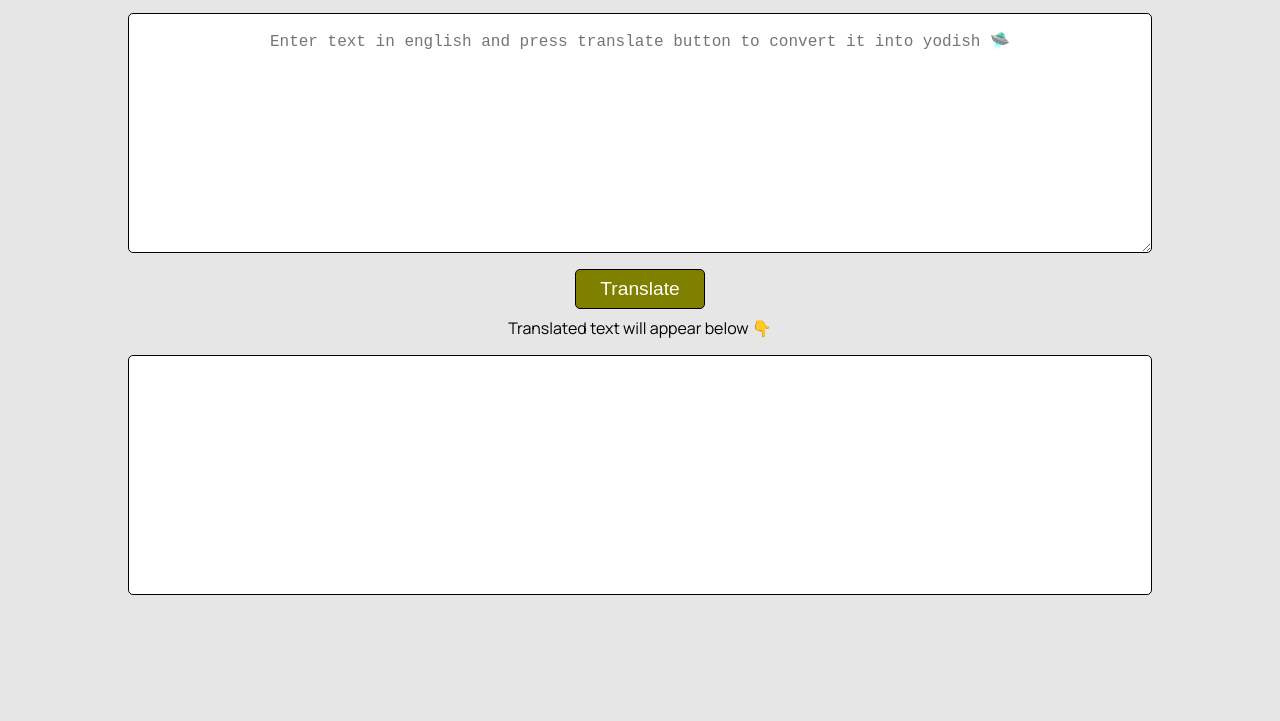
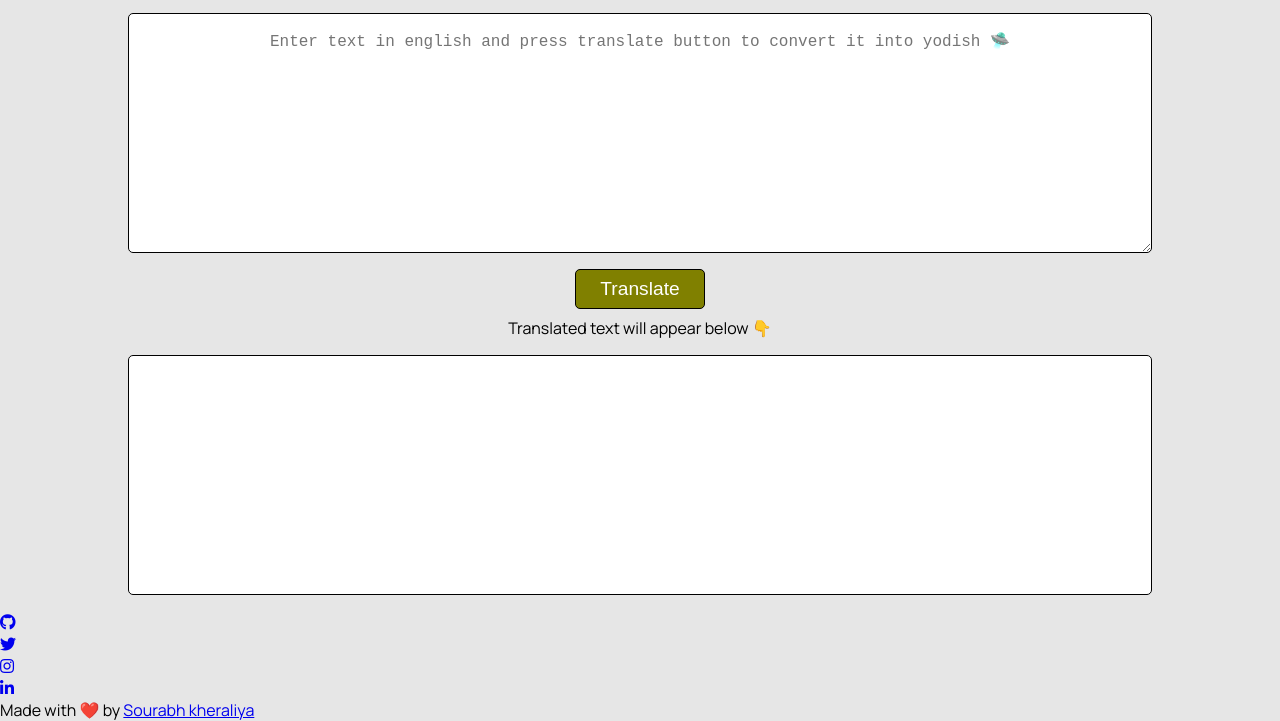
Before and after one commit to SK02K1/yoda-speak, a plain HTML site: page index.html in a window 1280 px wide. Shown: the part 568-1289 px from the top of the page. Before the commit the page ends 1179 px from the top, so only its background shows below. Drawn offline with Linux system fonts and the light colour scheme.

Commit message:
footer added

```diff
--- a/index.html
+++ b/index.html
@@ -5,6 +5,8 @@
     <meta charset="UTF-8">
     <meta http-equiv="X-UA-Compatible" content="IE=edge">
     <meta name="viewport" content="width=device-width, initial-scale=1.0">
+    <link rel="stylesheet" href="https://use.fontawesome.com/releases/v5.15.3/css/all.css"
+        integrity="sha384-SZXxX4whJ79/gErwcOYf+zWLeJdY/qpuqC4cAa9rOGUstPomtqpuNWT9wdPEn2fk" crossorigin="anonymous">
     <link rel="stylesheet" href="style.css">
     <title>Yoda Speak</title>
 </head>
@@ -18,6 +20,33 @@
     <button class="btn btn-translate">Translate</button>
     <p>Translated text will appear below 👇</p>
     <div class="container output-container"></div>
+    <footer>
+        <div class="social-links">
+            <div class="github">
+                <a href="https://github.com/SK02K1" target="_blank">
+                    <i class="fab fa-github"></i>
+                </a>
+            </div>
+            <div class="twitter">
+                <a href="https://twitter.com/sk02k1" target="_blank">
+                    <i class="fab fa-twitter"></i>
+                </a>
+            </div>
+            <div class="instagram">
+                <a href="https://www.instagram.com/sourabh_kheraliya/" target="_blank">
+                    <i class="fab fa-instagram"></i>
+                </a>
+            </div>
+            <div class="linkedin">
+                <a href="https://www.linkedin.com/in/sourabh-kheraliya-b2571b1a2/" target="_blank">
+                    <i class="fab fa-linkedin-in"></i>
+                </a>
+            </div>
+        </div>
+        <div class="message">Made with ❤️ by <a href="https://sourabh-kheraliya.netlify.app/" target="_blank">Sourabh
+                kheraliya</a>
+        </div>
+    </footer>
 
     <script src="app.js"></script>
 
```
